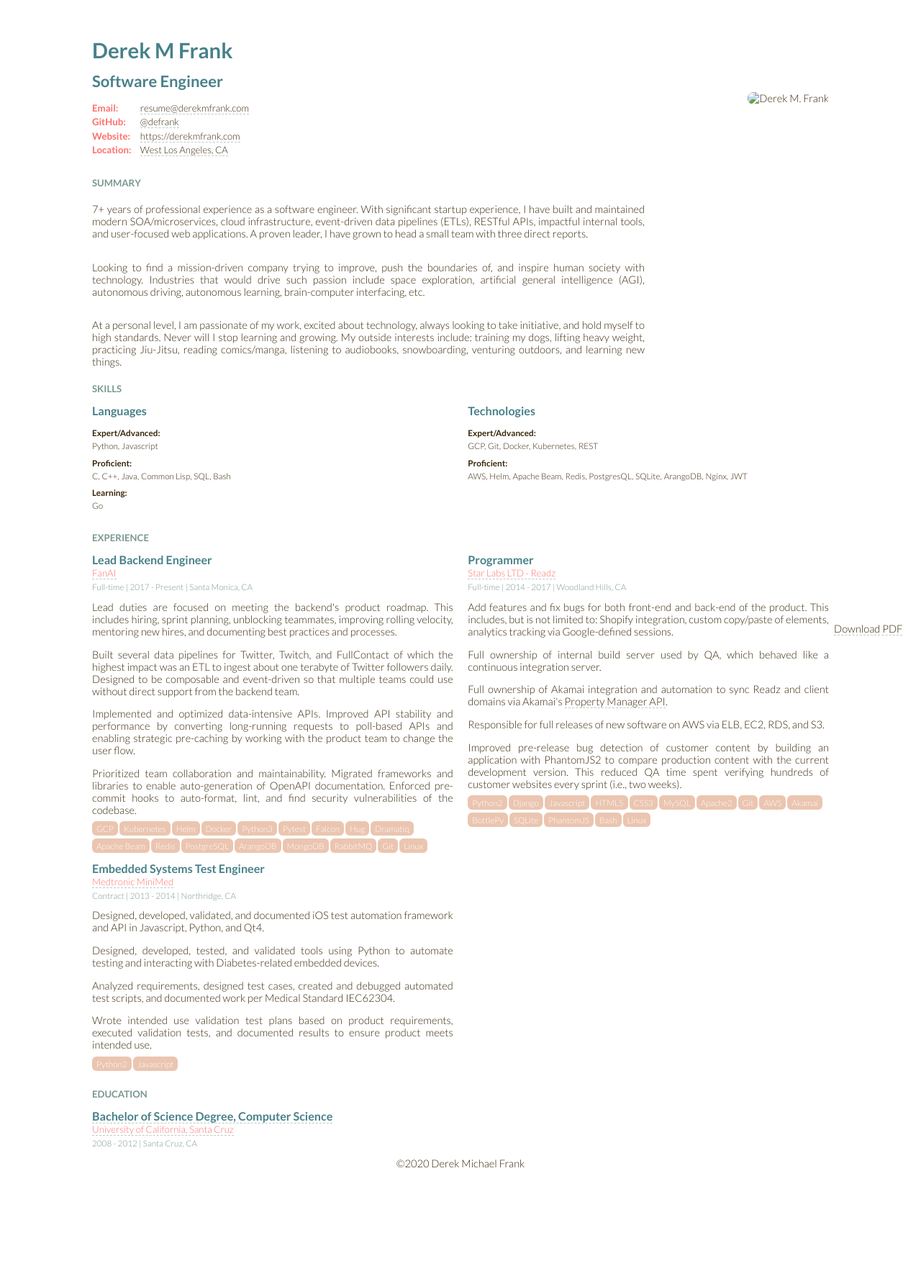
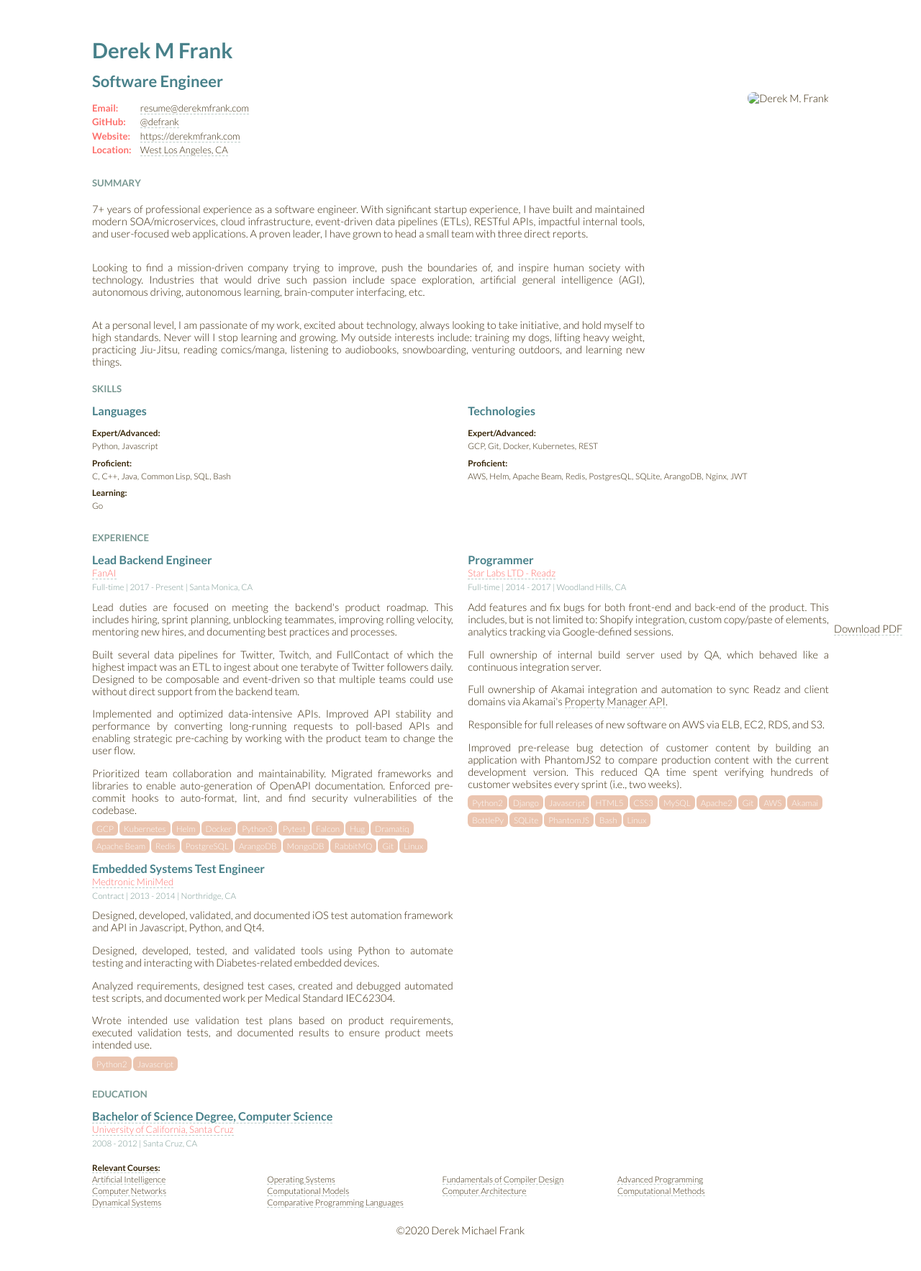
Before and after one commit to defrank/defrank.github.io, a Jekyll site: the page built from resume.html, in a window 1280 px wide. Shown: the whole page at 72% size. Built offline with Jekyll 4.4.1, drawn with Linux system fonts in a browser that asks for light colours; before the commit the page ends 1672 px from its top, so only the background shows below that.

Commit message:
chore(resume): Hide excess content for printing

```diff
--- a/resume.html
+++ b/resume.html
@@ -546,34 +546,39 @@ layout: blank
         content: ',';
     }
 
-    dl.courses {
+    .courses {
         display: flex;
         flex-flow: row wrap;
     }
-    dl.courses dt {
+    .courses dt {
         flex-basis: 99%;
     }
-    dl.courses dd.course {
+    .courses dd.course {
         flex-basis: 19%;
     }
     @media all and (max-width: 1365px) {
-        dl.courses dd.course {
+        .courses dd.course {
             flex-basis: 24%;
         }
     }
     @media all and (max-width: 1023px) {
-        dl.courses dd.course {
+        .courses dd.course {
             flex-basis: 33%;
         }
     }
     @media all and (max-width: 599px) {
-        dl.courses dd.course {
+        .courses dd.course {
             flex-basis: 49%;
         }
     }
     @media all and (max-width: 374px) {
-        dl.courses dd.course {
+        .courses dd.course {
             flex-basis: 99%;
+        }
+    }
+    @media print {
+        .excess {
+            display: none;
         }
     }
 </style>
@@ -645,12 +650,12 @@ layout: blank
         impactful internal tools, and user-focused web applications.  A proven leader, I have grown
         to head a small team with three direct reports.</p>
 
-        <p>Looking to find a mission-driven company trying to improve, push the boundaries of, and
+        <p class="excess">Looking to find a mission-driven company trying to improve, push the boundaries of, and
         inspire human society with technology.  Industries that would drive such passion include
         space exploration, artificial general intelligence (AGI), autonomous driving, autonomous
         learning, brain-computer interfacing, etc.</p>
 
-        <p>At a personal level, I am passionate of my work, excited about technology, always looking
+        <p class="excess">At a personal level, I am passionate of my work, excited about technology, always looking
         to take initiative, and hold myself to high standards.  Never will I stop learning and
         growing.  My outside interests include: training my dogs, lifting heavy weight, practicing
         Jiu-Jitsu, reading comics/manga, listening to audiobooks, snowboarding, venturing outdoors,
@@ -855,7 +860,8 @@ layout: blank
                 <li>Write about and orally communicate technical material about computer science and
                     computer systems, broadly conceived.</li>
             </ol>
-            <dl class="courses">
+            -->
+            <dl class="courses excess">
                 <dt><a target="_blank"
                     href="https://github.com/defrank/coursework#readme">Relevant Courses</a></dt>
                 <dd class="course"><a href="https://courses.soe.ucsc.edu/courses/cmps140/Winter12/01"
@@ -879,7 +885,6 @@ layout: blank
                 <dd class="course"><a href="https://courses.soe.ucsc.edu/courses/cmps112/Spring11/01"
                     target="_blank">Comparative Programming Languages</a></dd>
             </dl>
-            -->
         </section>
     </section>
 
```
